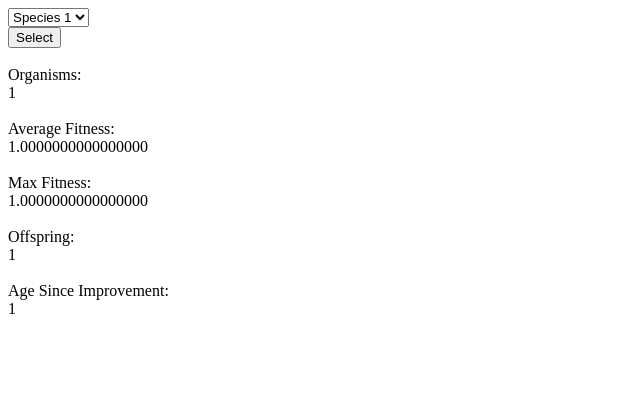
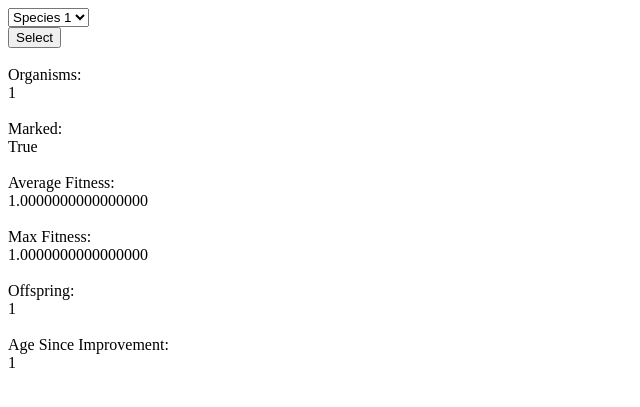
Before and after one commit to jasonb5/pyneat-web, a Django app: a page that uses neatweb/templates/neatweb/species.html in a window 1280 px wide. Shown: the top 407 px of the page, without its empty margins (0-640 px from the left). Run offline with Django 3.2, Linux system fonts and the light colour scheme; tables that the repository leaves empty hold one stand-in row (values such as "Sample post"); some libraries are stand-ins or nearby versions.

Commit message:
Adds the marked attribute to species and organism views

```diff
--- a/neatweb/static/neatweb/neat-ajax.js
+++ b/neatweb/static/neatweb/neat-ajax.js
@@ -7,6 +7,7 @@ $(document).ready(function() {
 
       $('#fitness').html(org.fitness);
       $('#rank').html(org.rank);
+      $('#marked').html(org.marked.toString());
 
       try {
         var network = jQuery.parseJSON(org.network);
@@ -46,6 +47,7 @@ $(document).ready(function() {
       $('#spec_form').attr('action', updateAction.replace(oldId, 'species-'.concat(specId)));
 
       $('#organisms').html(spec.org_count)
+      $('#marked').html(spec.marked.toString())
       $('#avg_fitness').html(spec.avg_fitness)
       $('#max_fitness').html(spec.max_fitness)
       $('#offspring').html(spec.offspring)
--- a/neatweb/templates/neatweb/species.html
+++ b/neatweb/templates/neatweb/species.html
@@ -18,6 +18,10 @@ Organisms:
 <div id="organisms">
   {{ org_count }}
 </div><br>
+Marked:
+<div id="marked">
+  {{ sel_spec.marked }}
+</div><br>
 Average Fitness:
 <div id="avg_fitness">
   {{ sel_spec.avg_fitness }}
--- a/neatweb/views.py
+++ b/neatweb/views.py
@@ -22,6 +22,7 @@ def organism_query(request):
         organism = models.Organism.objects.get(pk=org_id)
 
         context['fitness'] = organism.fitness
+        context['marked'] = organism.marked
         context['rank'] = organism.rank
         context['network'] = organism.network
 
@@ -42,6 +43,7 @@ def species_query(request):
                 species_id=species.id).count()
 
         context['org_count'] = org_count
+        context['marked'] = species.marked
         context['avg_fitness'] = species.avg_fitness
         context['max_fitness'] = species.max_fitness
         context['offspring'] = species.offspring
```
Also changed, not shown: neatweb/templates/neatweb/organisms.html (+6 -3 lines).
